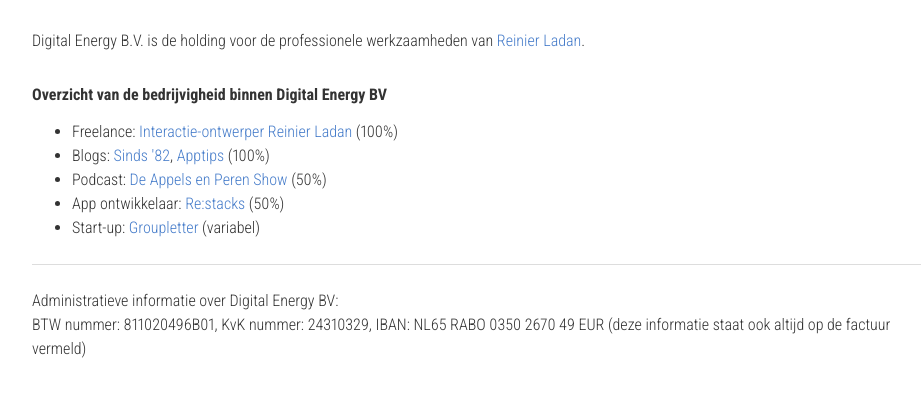
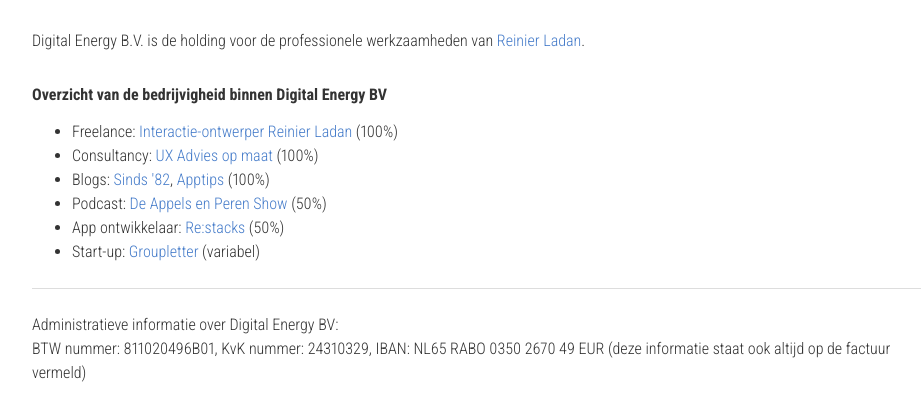
Before and after one commit to reinier/digitalenergy-nl, a plain HTML site: page index.html in a window 1280 px wide. Shown: the part 290-710 px from the top of the page, without its empty margins (158-1079 px from the left). Drawn offline with Linux system fonts and the light colour scheme.

Commit message:
Update 2015-03-24T15:44:26.952Z

```diff
--- a/index.html
+++ b/index.html
@@ -8,7 +8,6 @@
 </head>
 
 <body>
-
   <article>
 
 
@@ -21,6 +20,7 @@
   <h2>Overzicht van de bedrijvigheid binnen Digital Energy BV</h2>
   <ul>
     <li>Freelance: <a href="http://reinierladan.nl">Interactie-ontwerper Reinier Ladan</a> (100%)</li>
+    <li>Consultancy: <a href="http://uxadvies.nl">UX Advies op maat</a> (100%)</li>
     <li>Blogs: <a href="http://sinds82.nl">Sinds '82</a>, <a href="http://apptips.nl">Apptips</a> (100%)</li>
     <li>Podcast: <a href="http://appelsenperenshow.nl">De Appels en Peren Show</a> (50%)</li>
     <li>App ontwikkelaar: <a href="http://restacks.com">Re:stacks</a> (50%)</li>
```
